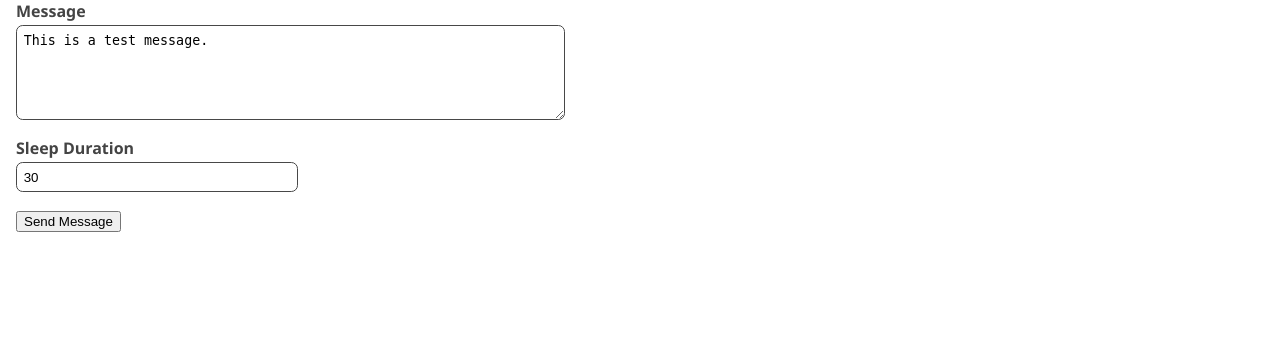
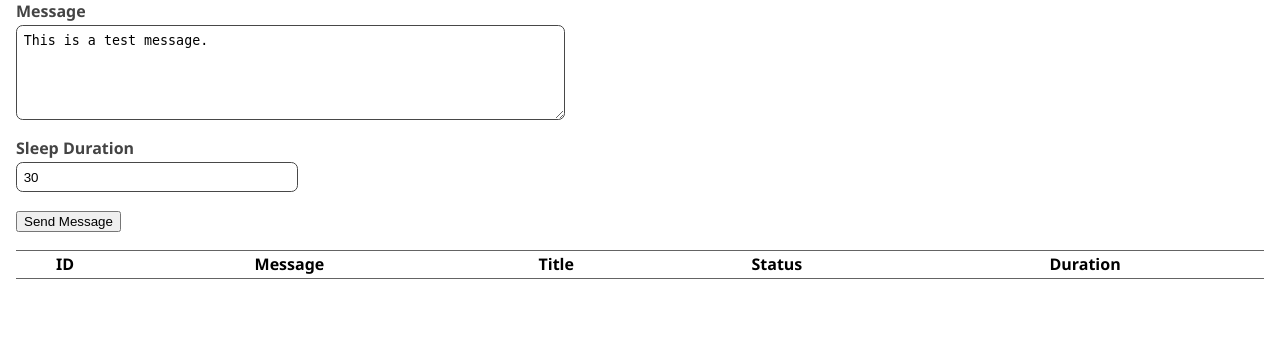
Before and after one commit to jarrettmeyer/python_rq_demo, a Flask app: page / in a window 1280 px wide. Shown: the part 85-437 px from the top of the page. Run offline with Flask 2, Linux system fonts and the light colour scheme; lists and menus that the app fills with data are empty.

Commit message:
Adds a table to display a list of jobs

```diff
--- a/python_rq_demo/static/app.js
+++ b/python_rq_demo/static/app.js
@@ -4,6 +4,8 @@ $(document).ready(() => {
     // server? A smaller interval takes more server resources,
     // but responds to updates more quickly.
     const syncInterval = 3 * 1000;
+
+    const $jobsTable = $("#jobs-table-body");
 
     if (window.toastr) {
         window.toastr.options = {
@@ -124,6 +126,23 @@ $(document).ready(() => {
         }
 
         saveLocalJobs(mergedJobs);
+        updateJobsTable(mergedJobs);
+    }
+
+    function updateJobsTable(jobs) {
+        $jobsTable.children().remove();
+        for (let i = 0; i < jobs.length; i++) {
+            let job = jobs[i];
+            let tr = "";
+            tr += `<tr id="job-${job.id}">\n`;
+            tr += `    <td>${job.id}</td>\n`;
+            tr += `    <td>${job.message}</td>\n`;
+            tr += `    <td>${job.title}</td>\n`;
+            tr += `    <td>${job.status}</td>\n`;
+            tr += `    <td>${getFriendlyDuration(job.duration)}</td>\n`;
+            tr += "</tr>\n";
+            $jobsTable.append(tr);
+        }
     }
 
     setInterval(() => {
--- a/python_rq_demo/static/style.css
+++ b/python_rq_demo/static/style.css
@@ -47,6 +47,23 @@ pre {
     background-color: rgb(220, 220, 220);
 }
 
+table {
+    width: 100%;
+    border-spacing: 0;
+    border-collapse: collapse;
+}
+
+tr th, tr td {
+    border-top: 1px solid rgb(100, 100, 100);
+    border-bottom: 1px solid rgb(100, 100, 100);
+    text-align: center;
+}
+
+tr th {
+    font-weight: bold;
+    text-align: center;
+}
+
 textarea {
     height: 6em;
     width: 40em;
--- a/python_rq_demo/templates/index.html
+++ b/python_rq_demo/templates/index.html
@@ -23,6 +23,20 @@
             </p>
         </form>
 
+        <table id="jobs-table">
+            <thead>
+                <tr>
+                    <th>ID</th>
+                    <th>Message</th>
+                    <th>Title</th>
+                    <th>Status</th>
+                    <th>Duration</th>
+                </tr>
+            </thead>
+            <tbody id="jobs-table-body">
+            </tbody>
+        </table>
+
         <script src="https://unpkg.com/jquery@3.4.1/dist/jquery.min.js"></script>
         <script src="//cdnjs.cloudflare.com/ajax/libs/toastr.js/latest/js/toastr.min.js"></script>
         <script src="{{ url_for('static', filename='app.js') }}"></script>
```
